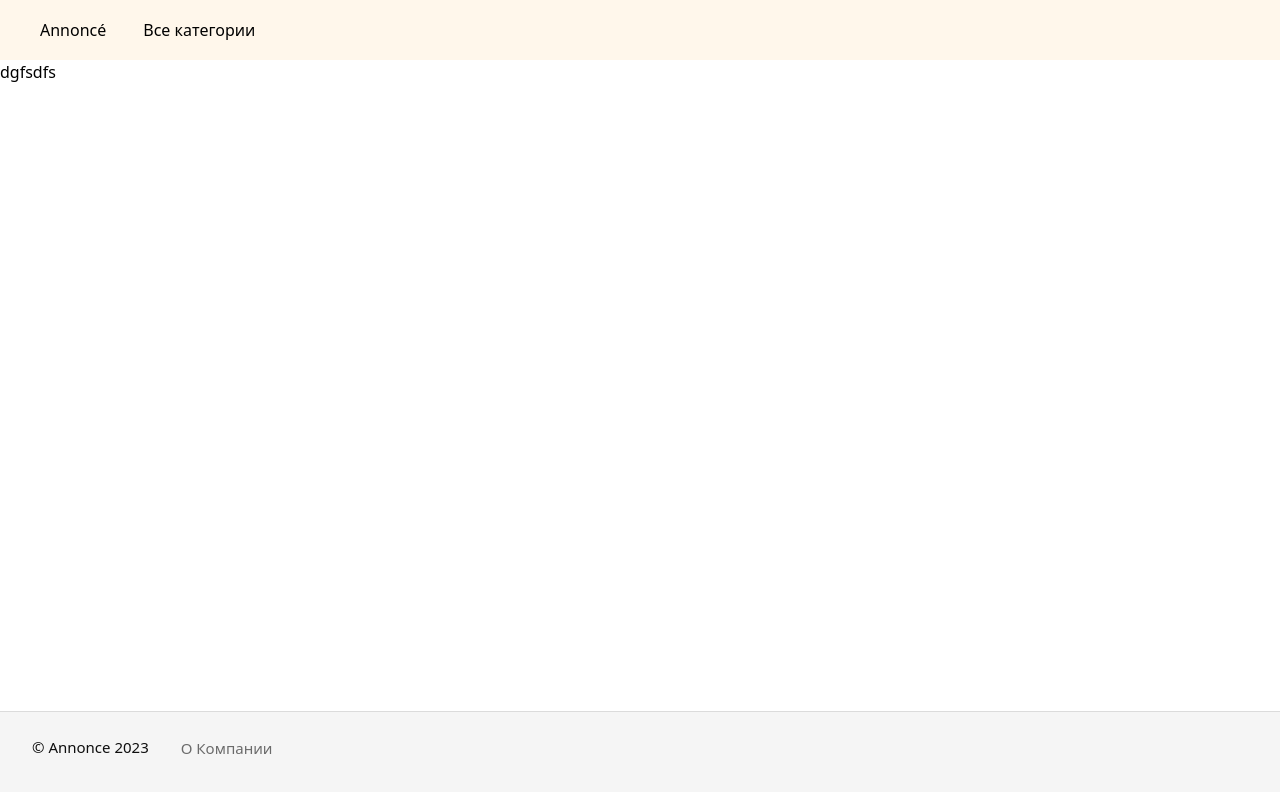
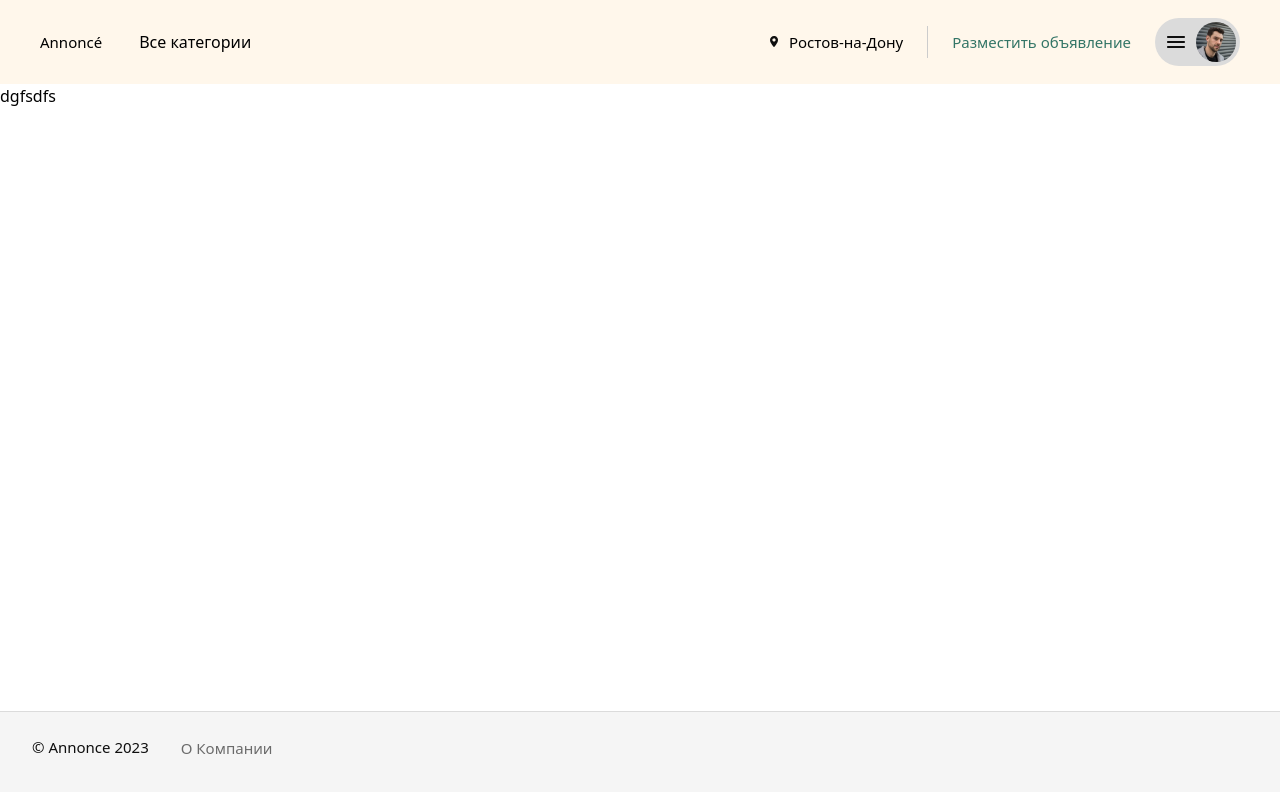
Before and after one commit to zvk23/osmi-test, a Nuxt app: page / in a window 1280 px wide. Shown: the top 792 px of the page. Built offline with nearby package versions, Linux system fonts and the light colour scheme.

Commit message:
Верстка хидера

```diff
--- a/app/assets/css/main.css
+++ b/app/assets/css/main.css
@@ -3,7 +3,11 @@
 @theme {
   --color-warning-100: oklch(0.9791 0.018 78.24);
   --color-bg-primary: oklch(0.9702 0 0);
+
+  --color-blue-500: oklch(0.5149 0.0718 176.21);
+
   --color-gray-900: oklch(0.1684 0 0);
   --color-gray-500: oklch(0.5278 0 0);
+  --color-gray-300: oklch(0.8452 0 0);
   --color-gray-100: oklch(0.8914 0 0);
 }
--- /dev/null
+++ b/app/components/business/AppUserAction.vue
@@ -0,0 +1,15 @@
+<template>
+  <div class="user-actions rounded-full p-[4px] pl-[12px] bg-gray-100 flex items-center gap-[11px] cursor-pointer">
+    <AppBurgerIcon />
+
+    <div>
+      <img class="w-[40px] h-[40px] rounded-full" src="/img/ava.png" alt="">
+    </div>
+  </div>
+</template>
+
+<script setup lang="ts">
+import AppBurgerIcon from '~/components/icons/AppBurgerIcon.vue'
+</script>
+
+<style scoped></style>
--- /dev/null
+++ b/app/components/icons/AppBurgerIcon.vue
@@ -0,0 +1,22 @@
+<template>
+  <div class="flex items-center">
+    <svg
+      width="18"
+      height="12"
+      viewBox="0 0 18 12"
+      fill="none"
+      xmlns="http://www.w3.org/2000/svg"
+    >
+      <path
+        fill-rule="evenodd"
+        clip-rule="evenodd"
+        d="M0 1C0 0.447715 0.447716 0 1 0H17C17.5523 0 18 0.447715 18 1C18 1.55228 17.5523 2 17 2H1C0.447715 2 0 1.55228 0 1ZM0 6C0 6.55228 0.447715 7 1 7H17C17.5523 7 18 6.55228 18 6C18 5.44772 17.5523 5 17 5H1C0.447716 5 0 5.44772 0 6ZM0 11C0 11.5523 0.447715 12 1 12H17C17.5523 12 18 11.5523 18 11C18 10.4477 17.5523 10 17 10H1C0.447716 10 0 10.4477 0 11Z"
+        fill="#0F0F0F"
+      />
+    </svg>
+  </div>
+</template>
+
+<script setup lang="ts"></script>
+
+<style scoped></style>
--- /dev/null
+++ b/app/components/icons/AppPinIcon.vue
@@ -0,0 +1,20 @@
+<template>
+  <div class="flex items-center">
+    <svg
+      width="16"
+      height="16"
+      viewBox="0 0 16 16"
+      fill="none"
+      xmlns="http://www.w3.org/2000/svg"
+    >
+      <path
+        d="M8 2C6.93914 2 5.92178 2.41372 5.17165 3.15049C4.42151 3.88725 4 4.88648 4 5.92842C4 9.07112 8 13 8 13C8 13 12 9.07112 12 5.92842C12.0001 5.41248 11.8967 4.90226 11.6957 4.42559C11.4947 3.94891 11.2001 3.51531 10.8286 3.15049C10.4572 2.78567 10.016 2.49604 9.53066 2.29863C9.04533 2.10123 8.5253 1.99993 8 2ZM8 7.5C7.68362 7.5 7.37443 7.40836 7.11135 7.23574C6.84828 7.06313 6.64324 6.81704 6.52211 6.52998C6.40099 6.24292 6.36915 5.92705 6.43079 5.62227C6.49243 5.31748 6.64464 5.03748 6.86828 4.81768C7.09191 4.59787 7.37693 4.44874 7.6872 4.38799C7.99747 4.32723 8.31903 4.35731 8.61139 4.47607C8.90375 4.59484 9.15376 4.79682 9.32969 5.05508C9.50562 5.31334 9.59961 5.61661 9.59984 5.92734C9.59991 6.13377 9.55852 6.33817 9.47816 6.52891C9.3978 6.71965 9.28001 6.89314 9.13145 7.03916C8.98289 7.18518 8.80663 7.30063 8.61248 7.37969C8.41834 7.45875 8.21017 7.49993 8 7.5Z"
+        fill="#0F0F0F"
+      />
+    </svg>
+  </div>
+</template>
+
+<script setup lang="ts"></script>
+
+<style scoped></style>
--- /dev/null
+++ b/app/components/ui/AppHeader.vue
@@ -0,0 +1,32 @@
+<template>
+  <header class="header bg-warning-100">
+    <div class="flex center justify-between px-[40px] py-[18px]">
+      <div class="header__left flex items-center gap-[37px]">
+        <NuxtLink class="text-[15px]" to="/">Annoncé</NuxtLink>
+        <button>Все категории</button>
+      </div>
+
+      <div class="header__right flex items-center gap-[24px]">
+        <div class="header__city flex items-center gap-[7px]">
+          <AppPinIcon />
+          <span class="text-[15px]/[24px]">Ростов-на-Дону</span>
+        </div>
+
+        <hr class="w-[1px] h-[32px] bg-gray-300 border-none" />
+
+        <span
+          class="text-[15px]/[24px] text-blue-500 cursor-pointer font-medium"
+        >
+          Разместить объявление
+        </span>
+
+        <AppUserActions />
+      </div>
+    </div>
+  </header>
+</template>
+
+<script setup lang="ts">
+import AppPinIcon from "@/components/icons/AppPinIcon.vue";
+import AppUserActions from '@/components/business/AppUserAction.vue'
+</script>
--- a/app/layouts/default.vue
+++ b/app/layouts/default.vue
@@ -1,21 +1,12 @@
 <script setup lang="ts">
 import AppFooter from '@/components/ui/AppFooter.vue';
+import AppHeader from '@/components/ui/AppHeader.vue';
+
 </script>
 
 <template>
   <div class="layout h-[100vh] flex flex-col">
-    <header class="layout__header header bg-warning-100">
-      <div class="flex center px-[40px] py-[18px]">
-        <div class="header__left flex center gap-[37px]">
-          <div class="header__logo">
-            <NuxtLink to="/">Annoncé</NuxtLink>
-          </div>
-          <button>Все категории</button>
-        </div>
-
-        <div class="header__right"></div>
-      </div>
-    </header>
+    <AppHeader class="layout__header" />
 
     <div class="layout__content grow-1">
       <slot />
--- a/app/pages/index.vue
+++ b/app/pages/index.vue
@@ -1,13 +1,7 @@
 <template>
-  <div>
-dgfsdfs
-  </div>
+  <div>dgfsdfs</div>
 </template>
 
-<script setup lang="ts">
+<script setup lang="ts"></script>
 
-</script>
-
-<style scoped>
-
-</style>
+<style scoped></style>
```
Also changed, not shown: public/img/ava.png (added).
